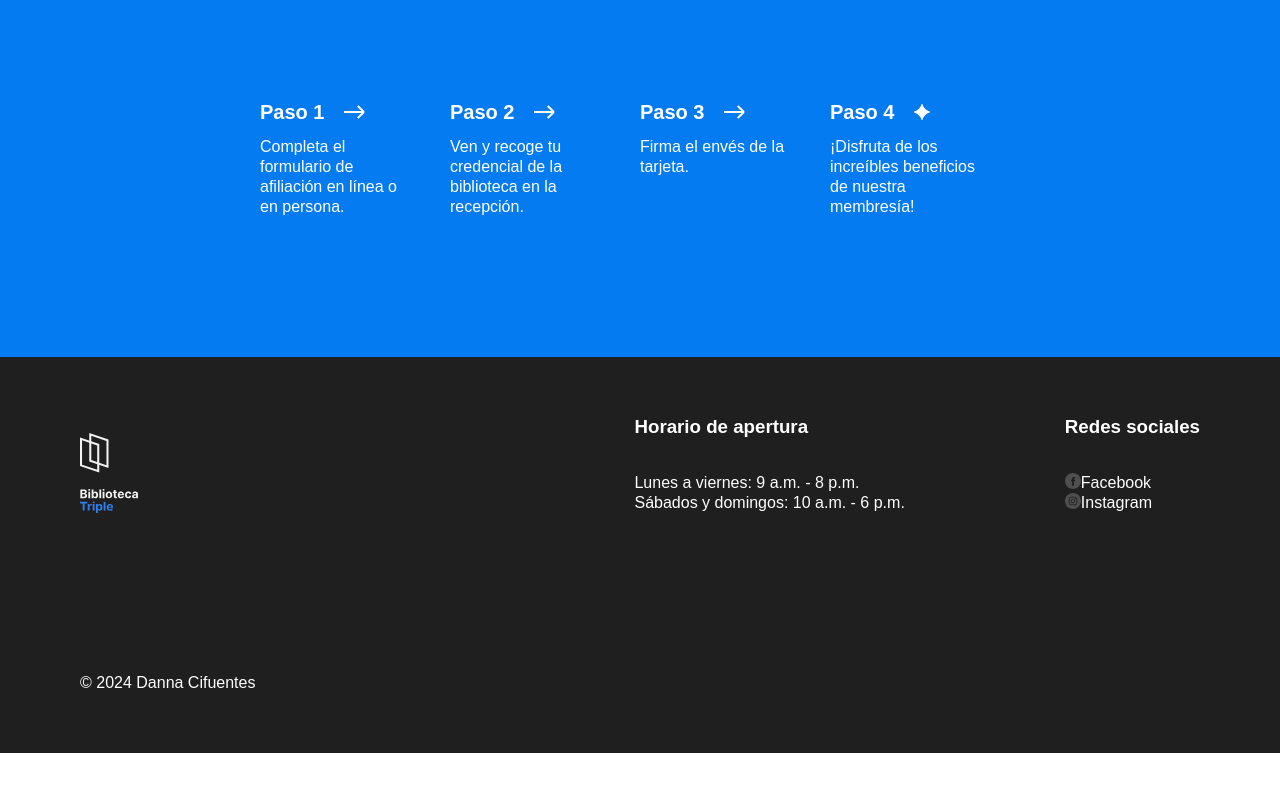
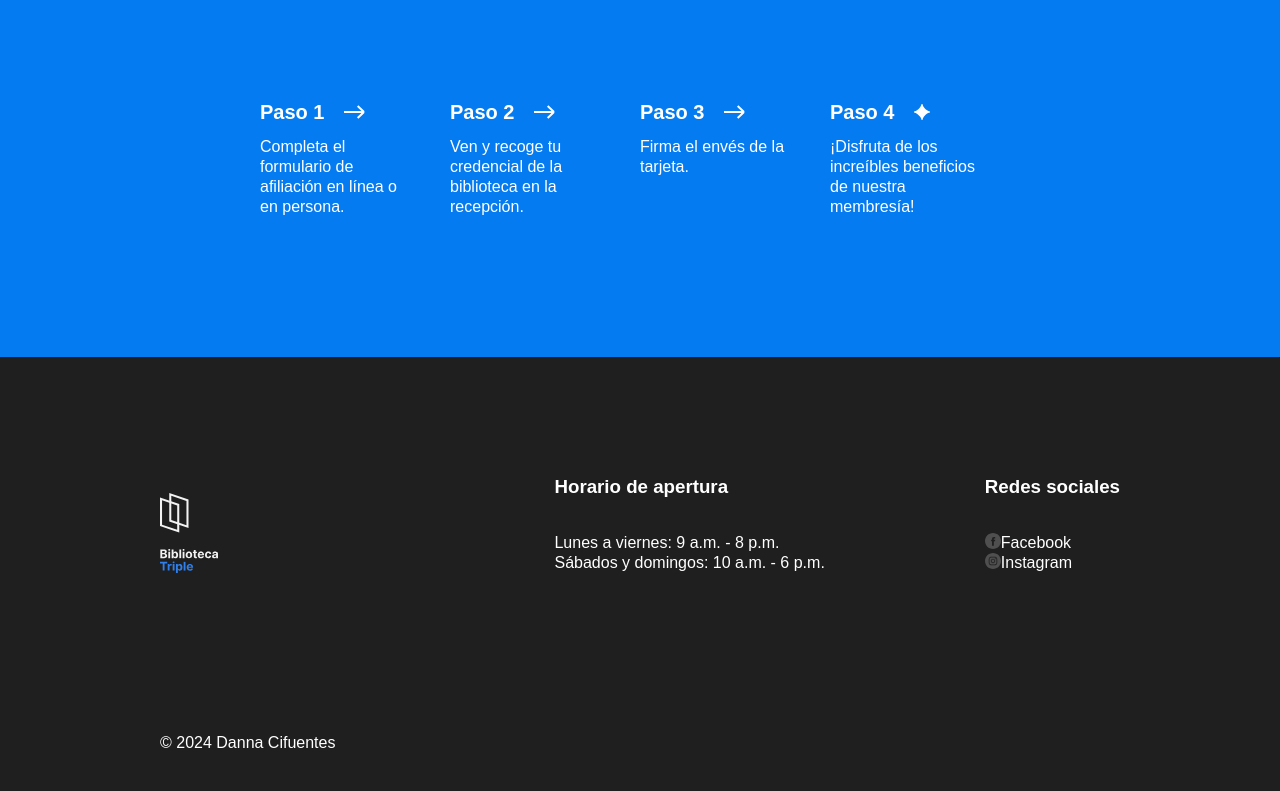
Before and after one commit to dannacifuentes/web_project_library_es, a plain HTML site: page index.html in a window 1280 px wide. Shown: the part 3281-4072 px from the top of the page. Before the commit the page ends 4034 px from the top, so only its background shows below. Drawn offline with Linux system fonts and the light colour scheme.

Commit message:
Nueva actualización de mi proyecto

```diff
--- a/styles/style.css
+++ b/styles/style.css
@@ -371,7 +371,7 @@ ul {
   flex-direction: column;
   background-color: #1f1f1f;
   color: white;
-  padding: 60 80px;
+  padding: 60px 80px;
 }
 
 .footer__columns {
@@ -419,6 +419,7 @@ ul {
 .footer__list {
   /* El siguiente código elimina los estilos predeterminados del navegador para las listas */
   list-style-type: none;
+  padding: 0;
   margin: 0;
 }
 
```
